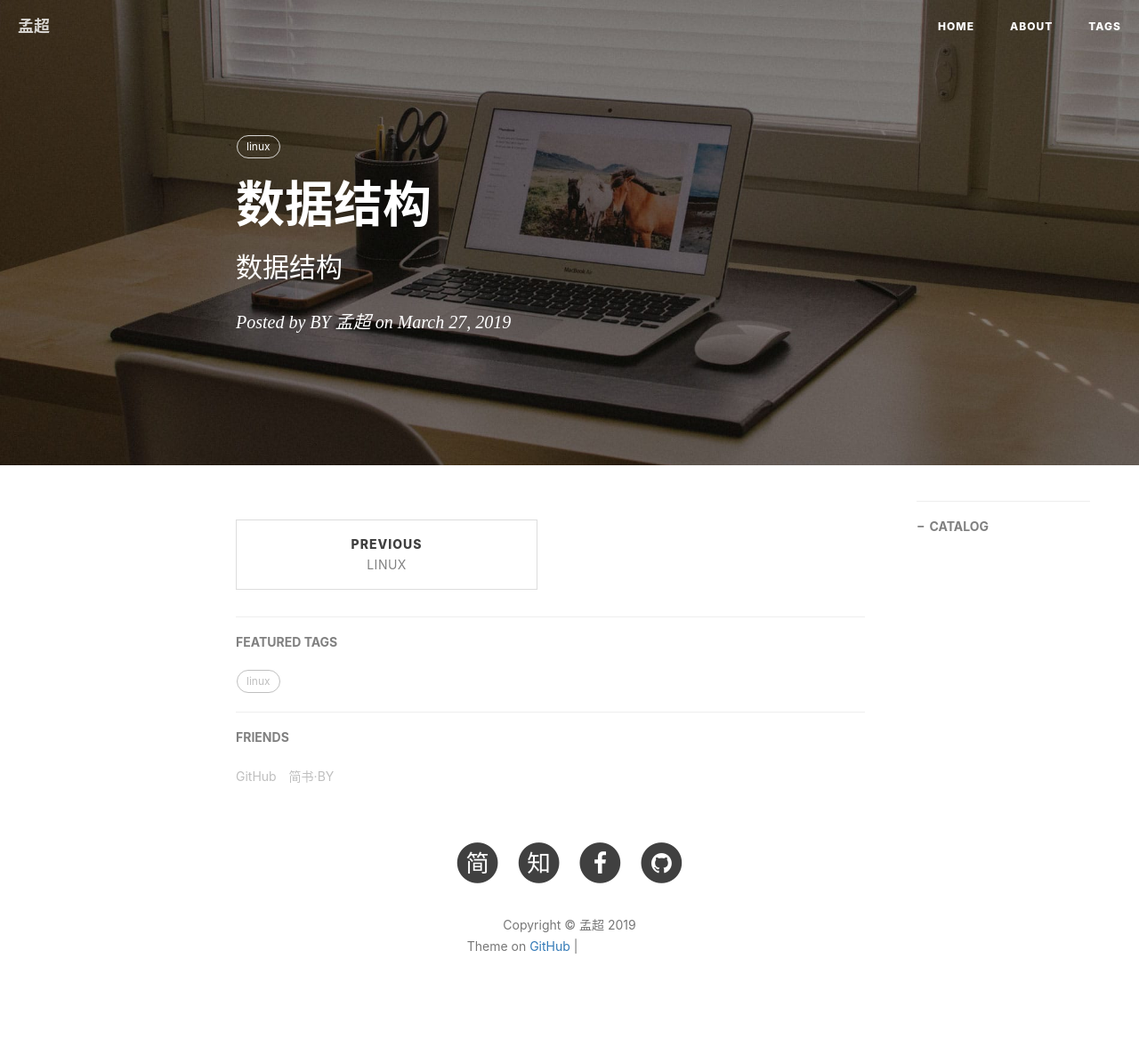
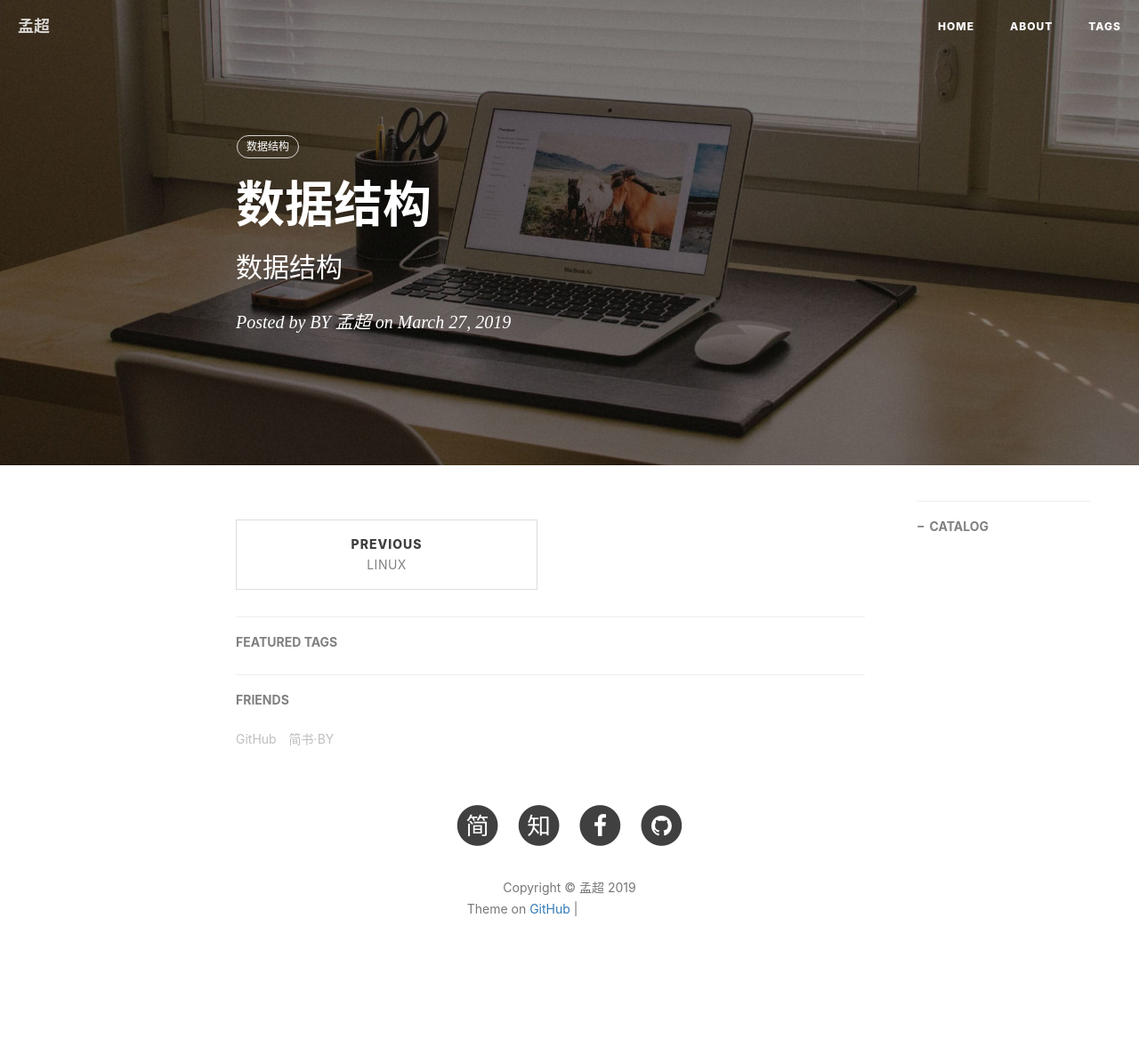
Before and after one commit to vzhan229/vzhan229.github.io, a Jekyll site: the page built from _posts/2019-03-27-数据结构.md, in a window 1280 px wide. Shown: the whole page at 89% size. Built offline with Jekyll 4.4.1, drawn with Linux system fonts in a browser that asks for light colours; nearby versions of some CDN libraries; comment, search, counter and statistics services are not loaded; after the commit the page ends 1126 px from its top, so only the background shows below that; grey boxes are pictures that could not be loaded.

Commit message:
增加文件内容

```diff
--- a/_posts/2019-03-27-数据结构.md
+++ b/_posts/2019-03-27-数据结构.md
@@ -7,5 +7,5 @@ author:     BY 孟超
 header-img: img/home-bg-o.jpg
 catalog: 	 true
 tags:
-    - linux
+    - 数据结构
 ---
```
